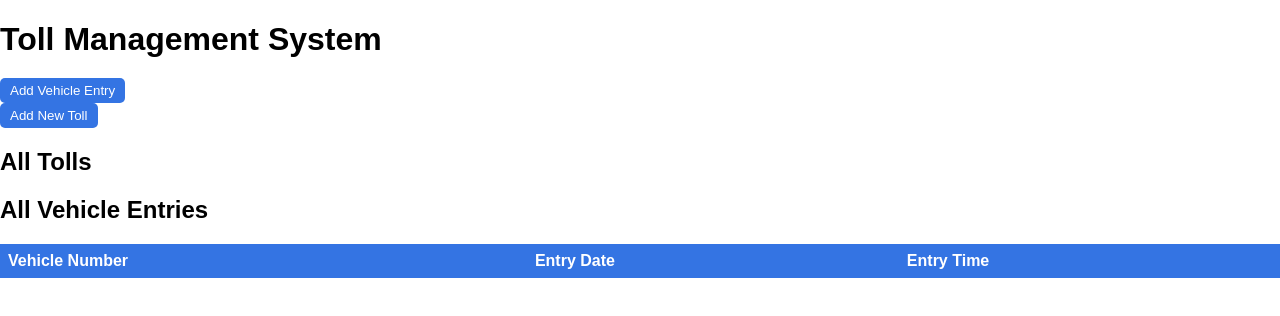
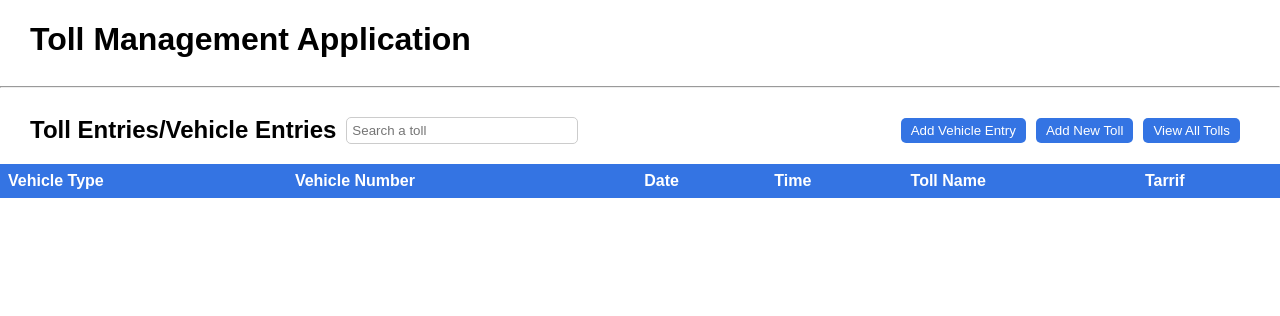
Before and after one commit to arnavgptaa/toll_management_system, a React (Create React App) app: page / in a window 1280 px wide. Shown: the top 316 px of the page. Built offline with nearby package versions, Linux system fonts and the light colour scheme.

Commit message:
popups complete + css complete

```diff
--- a/src/App.js
+++ b/src/App.js
@@ -1,4 +1,3 @@
-import logo from './logo.svg';
 import './App.css';
 import TollManagementSystem from './components/TollManagementSystem';
 
--- a/src/components/TollManagementSystem.css
+++ b/src/components/TollManagementSystem.css
@@ -9,6 +9,98 @@ body {
   form {
     margin-bottom: 20px;
   }
+
+
+  .new_toll{
+    display: flex;
+    flex-direction: column;
+
+  }
+
+  .add_new_toll > h2{
+    align-items: center;
+    display: flex;
+    flex-direction: column;
+  }
+
+  .toll_input{
+    display: flex;
+    width: 100%;
+    height: 30px;
+  }
+
+  .vehicle_car{
+    display: flex;
+    height: 30px;
+    width: 100%;
+  }
+
+  .dropdown{
+    margin-right: 10px;
+  }
+
+  .vehicle_fare_details{
+    margin: 10px 0 10px 0;
+  }
+
+  .add_toll_btn{
+    align-items: center;
+    display: flex;
+    flex-direction: column;
+  }
+
+  .head{
+    display: flex;
+    align-items: center;
+    justify-content: space-between;
+    padding-right: 30px;
+    padding-left: 30px;
+  }
+
+  .top_btn{
+    display: flex;
+    padding-right: 30px;
+  }
+
+  .top_btn > button {
+    margin-right: 10px;
+  }
+
+  .all_tolls_popup > h2{
+    align-items: center;
+    display: flex;
+    flex-direction: column;
+  }
+
+  .all_vehicle_entries{
+    margin-left: 30px;
+  }
+
+  .field{
+    display: flex;
+    align-items: center;
+    width: 100%;
+    height: 3.5vh;
+  }
+
+  .subheading{
+    display: flex;
+    flex-direction: row;
+    justify-content: space-between;
+    align-items: center;
+  }
+
+  .subhead_left{
+    display: flex;
+    flex-direction: row;
+    align-items: center;
+  }
+
+  .search{
+    margin-left: 10px;
+    width: 220px;
+    border-radius: 50px;
+}
 
   label {
     display: block;
--- a/src/components/TollManagementSystem.js
+++ b/src/components/TollManagementSystem.js
@@ -6,6 +6,7 @@ function TollManagementSystem () {
   //popup
   const [buttonPopupVehicle, setButtonPopupVehicle] = useState (false);
   const [buttonPopupToll, setButtonPopupToll] = useState (false);
+  const [buttonPopupAllTolls, setButtonPopupAllTolls] = useState (false);
 
   //array of vehicle entries with objects
   const [vehicleEntries, setVehicleEntries] = useState ([]);
@@ -13,9 +14,12 @@ function TollManagementSystem () {
   //user input for new vehicle entry
   const [newVehicleEntry, setNewVehicleEntry] = useState ({
     //initial values for this object
+    vehicleType: '',
     vehicleNumber: '',
     entryDate: '',
     entryTime: '',
+    tollName: '',
+    Tarrif: '',
   });
 
   //array of tolls (string)
@@ -43,9 +47,12 @@ function TollManagementSystem () {
     event.preventDefault ();
     setVehicleEntries ([...vehicleEntries, newVehicleEntry]);
     setNewVehicleEntry ({
+      vehicleType: '',
       vehicleNumber: '',
       entryDate: '',
       entryTime: '',
+      tollName: '',
+      Tarrif: '',
     });
   };
 
@@ -58,72 +65,89 @@ function TollManagementSystem () {
 
   return (
     <div>
-      <h1>Toll Management System</h1>
+      <div className="head">
+        <h1>Toll Management Application</h1>
 
         <div>
-        <button onClick={() => setButtonPopupVehicle(true)}>Add Vehicle Entry</button>
-        <Popup trigger={buttonPopupVehicle} setTrigger={setButtonPopupVehicle}>
+          <div className="top_btn">
+
+            <Popup
+              trigger={buttonPopupVehicle}
+              setTrigger={setButtonPopupVehicle}
+            >
               <h2>Add Vehicle Entry</h2>
+
               <form onSubmit={handleNewVehicleEntrySubmit}>
                 <label>
                   Vehicle Number*:
+                  <br />
                   <input
+                    className="field"
+                    placeholder="Enter Vehicle Number"
                     type="text"
                     name="vehicleNumber"
                     value={newVehicleEntry.vehicleNumber}
                     onChange={handleNewVehicleEntryChange}
                   />
                 </label>
+
                 <br />
+
                 <label>
                   Select Toll Name*:
-              {/* <input
-                type="date"
-                name="entryDate"
-                value={newVehicleEntry.entryDate}
+                  <br />
+                  <select
+                    className="field"
+                    value={newVehicleEntry.tollName}
                     onChange={handleNewVehicleEntryChange}
-              /> */}
-
-              <select>
+                    name="tollName"
+                  >
                     <option value="Kapallur">Kapallur</option>
                     <option value="Chengalpattu">Chengalpattu</option>
                     <option value="Krishnagiri">Krishnagiri</option>
                   </select>
                 </label>
 
+                <br />
+
                 <label>
-              Select Vehicle Type*:
-              {/* <input
+                  Enter Date*:
+                  <br />
+                  <input
+                    className="field"
                     type="date"
                     name="entryDate"
                     value={newVehicleEntry.entryDate}
                     onChange={handleNewVehicleEntryChange}
-              /> */}
+                  />
+                </label>
 
-              <select>
-              <option value={newVehicleEntry.entryDate}>Car/Jeep/Van</option>
-              <option value={newVehicleEntry.entryDate}>LCV</option>
-              <option value={newVehicleEntry.entryDate}>Truck/Bus</option>
-              <option value={newVehicleEntry.entryDate}>Heavy vehicle</option>
+                <br />
+
+                <label>
+                  Select Vehicle Type*:
+                  <br />
+                  <select
+                    className="field"
+                    onChange={handleNewVehicleEntryChange}
+                    name="vehicleType"
+                    value={newVehicleEntry.vehicleType}
+                  >
+                    <option value="carJeepVan">Car/Jeep/Van</option>
+                    <option value="lcv">LCV</option>
+                    <option value="truckBus">Truck/Bus</option>
+                    <option value="heavyVehicle">Heavy vehicle</option>
                   </select>
                 </label>
 
                 <br />
-            {/* <label>
-              Entry Time:
-              <input
-                type="time"
-                name="entryTime"
-                value={newVehicleEntry.entryTime}
-                onChange={handleNewVehicleEntryChange}
-              />
-            </label> */}
 
                 <label>
-              Tarrif*:
+                  Entry Time:
+                  <br />
                   <input
-                placeholder='Tarrif Amount'
-                type="textfield"
+                    className="field"
+                    type="time"
                     name="entryTime"
                     value={newVehicleEntry.entryTime}
                     onChange={handleNewVehicleEntryChange}
@@ -131,50 +155,164 @@ function TollManagementSystem () {
                 </label>
 
                 <br />
+
+                <label>
+                  Tarrif*:
+                  <br />
+                  <input
+                    className="field"
+                    placeholder="Tarrif Amount"
+                    type="textfield"
+                    name="Tarrif"
+                    value={newVehicleEntry.Tarrif}
+                    onChange={handleNewVehicleEntryChange}
+                  />
+                </label>
+
+                <br />
+
                 <button type="submit">Add Entry</button>
               </form>
             </Popup>
-      </div>
 
-      <div>
-        <button onClick={() => setButtonPopupToll(true)}>Add New Toll</button>
-        <Popup trigger={buttonPopupToll} setTrigger={setButtonPopupToll}>
-        <h2>Add New Toll</h2>
-      <form onSubmit={handleNewTollSubmit}>
-        <label>
-          Toll Name:
-          <input type="text" value={newToll} onChange={handleNewTollChange} />
-        </label>
-        <br />
-        <button type="submit">Add Toll</button>
-      </form>
-        </Popup>
-      </div>
-
-
-
+            <Popup
+              trigger={buttonPopupAllTolls}
+              setTrigger={setButtonPopupAllTolls}
+            >
+              <div className="all_tolls_popup">
                 <h2>All Tolls</h2>
                 <ul>
                   {tolls.map ((toll, index) => <li key={index}>{toll}</li>)}
                 </ul>
+              </div>
+            </Popup>
+
+            <Popup trigger={buttonPopupToll} setTrigger={setButtonPopupToll}>
+
+              <div className="add_new_toll">
+                <h2>Add New Toll</h2>
+                <form onSubmit={handleNewTollSubmit}>
+                  <div className="new_toll">
+                    <label>
+                      <h4>Toll Name*:</h4>
+                      <input
+                        type="text"
+                        value={newToll}
+                        placeholder="Enter Toll Name"
+                        onChange={handleNewTollChange}
+                        className="toll_input"
+                      />
+                    </label>
+                  </div>
+                  <br />
+
+                  <div className="vehicle_fare_details">
+                    <div className="vehicle_car">
+                      <select className="dropdown">
+                        <option>Car/Jeep/Van</option>
+                        <option>LCV</option>
+                        <option>Truck/Bus</option>
+                        <option>Heavy vehicle</option>
+                      </select>
+
+                      <input type="text" placeholder="Single Journey" />
+                      <input type="text" placeholder="Return Journey" />
+                    </div>
+
+                    <div className="vehicle_car">
+                      <select className="dropdown">
+                        <option>Car/Jeep/Van</option>
+                        <option>LCV</option>
+                        <option>Truck/Bus</option>
+                        <option>Heavy vehicle</option>
+                      </select>
+
+                      <input type="text" placeholder="Single Journey" />
+                      <input type="text" placeholder="Return Journey" />
+                    </div>
+
+                    <div className="vehicle_car">
+                      <select className="dropdown">
+                        <option>Car/Jeep/Van</option>
+                        <option>LCV</option>
+                        <option>Truck/Bus</option>
+                        <option>Heavy vehicle</option>
+                      </select>
+
+                      <input type="text" placeholder="Single Journey" />
+                      <input type="text" placeholder="Return Journey" />
+                    </div>
+
+                    <div className="vehicle_car">
+                      <select className="dropdown">
+                        <option>Car/Jeep/Van</option>
+                        <option>LCV</option>
+                        <option>Truck/Bus</option>
+                        <option>Heavy vehicle</option>
+                      </select>
+
+                      <input type="text" placeholder="Single Journey" />
+                      <input type="text" placeholder="Return Journey" />
+                    </div>
+                  </div>
+
+                  <button type="submit" className="add_toll_btn">
+                    Add Toll
+                  </button>
+                </form>
+              </div>
+
+            </Popup>
+          </div>
+        </div>
+      </div>
 
       <div>
 
-        <h2>All Vehicle Entries</h2>
+        <hr />
+
+        <div className="subheading">
+          <div className="subhead_left">
+            <h2 className="all_vehicle_entries">
+              Toll Entries/Vehicle Entries
+            </h2>
+            <input className="search" type="text" placeholder="Search a toll" />
+          </div>
+
+          <div className="top_btn">
+            <button onClick={() => setButtonPopupVehicle (true)}>
+              Add Vehicle Entry
+            </button>
+            <button onClick={() => setButtonPopupToll (true)}>
+              Add New Toll
+            </button>
+            <button onClick={() => setButtonPopupAllTolls (true)}>
+              View All Tolls
+            </button>
+          </div>
+
+        </div>
         <table>
           <thead>
             <tr>
+
+              <th>Vehicle Type</th>
               <th>Vehicle Number</th>
-              <th>Entry Date</th>
-              <th>Entry Time</th>
+              <th>Date</th>
+              <th>Time</th>
+              <th>Toll Name</th>
+              <th>Tarrif</th>
             </tr>
           </thead>
           <tbody>
             {vehicleEntries.map ((entry, index) => (
               <tr key={index}>
+                <td>{entry.vehicleType}</td>
                 <td>{entry.vehicleNumber}</td>
                 <td>{entry.entryDate}</td>
                 <td>{entry.entryTime}</td>
+                <td>{entry.tollName}</td>
+                <td>{entry.Tarrif}</td>
               </tr>
             ))}
           </tbody>
--- a/src/components/popup.css
+++ b/src/components/popup.css
@@ -15,7 +15,7 @@
     max-width: 640px;
     border: solid 1px #000;
     background-color: #FFFF;
-    height: 500px;
+    height: 600px;
     width: 400px;
 }
 
```
Lines whose indentation alone changed are shown as unchanged.
